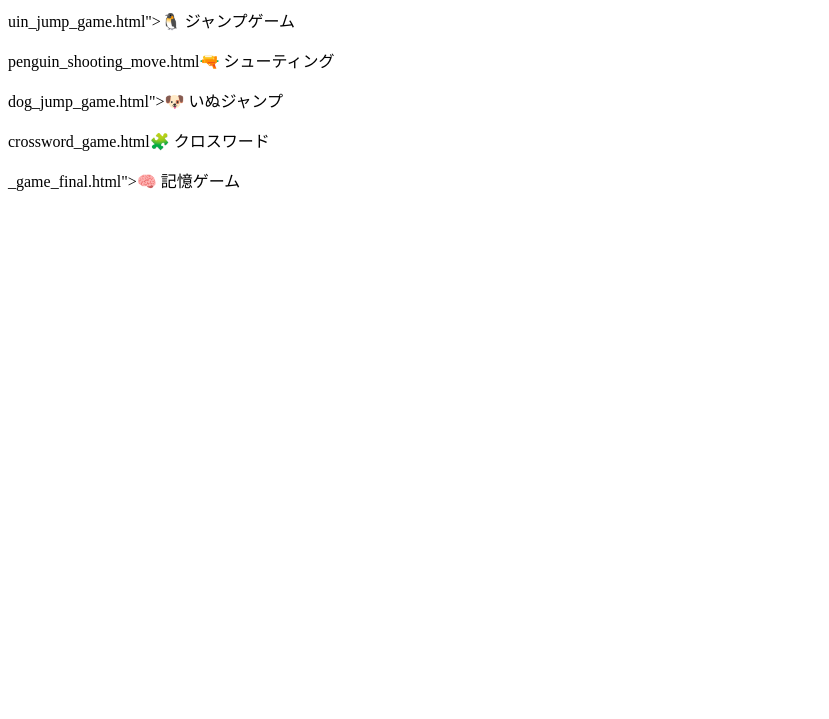
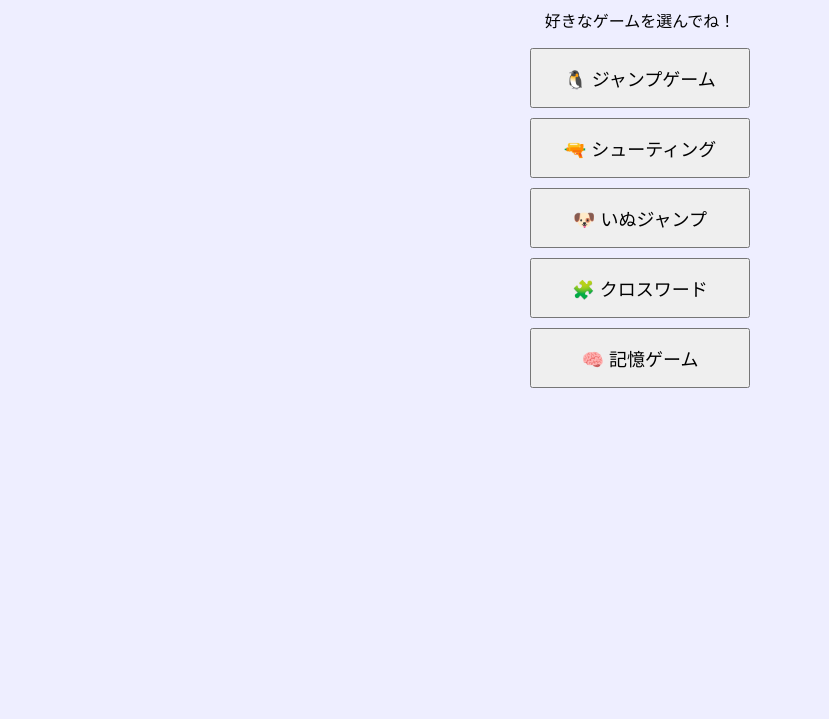
Before and after one commit to hiroyuki0420/digital-fair, a plain HTML site: page index.html in a window 1280 px wide. Shown: the part 81-800 px from the top of the page, without its empty margins (0-829 px from the left). Drawn offline with Linux system fonts and the light colour scheme.

Commit message:
Add files via upload

```diff
--- a/index.html
+++ b/index.html
@@ -3,16 +3,52 @@
 <head>
 <meta charset="UTF-8">
 <title>ゲームコーナー</title>
+
+<style>
+body {
+  text-align: center;
+  font-family: sans-serif;
+  background: #eef;
+}
+button {
+  display: block;
+  width: 220px;
+  margin: 10px auto;
+  padding: 15px;
+  font-size: 18px;
+  cursor: pointer;
+}
+a {
+  text-decoration: none;
+}
+</style>
+
 </head>
+
 <body>
 
 <h1>ゲームコーナー 🎮</h1>
+<p>好きなゲームを選んでね！</p>
 
-<p>uin_jump_game.html">🐧 ジャンプゲーム</a></p>
-<p>penguin_shooting_move.html🔫 シューティング</a></p>
-<p>dog_jump_game.html">🐶 いぬジャンプ</a></p>
-<p>crossword_game.html🧩 クロスワード</a></p>
-<p>_game_final.html">🧠 記憶ゲーム</a></p>
+<a href="penguin_jump_game.html">
+  <button>🐧 ジャンプゲーム</button>
+</a>
+
+<a href="penguin_shooting_move.html">
+  <button>🔫 シューティング</button>
+</a>
+
+<a href="dog_jump_game.html">
+  <button>🐶 いぬジャンプ</button>
+</a>
+
+<a href="crossword_game.html">
+  <button>🧩 クロスワード</button>
+</a>
+
+<a href="memory_game_final.html">
+  <button>🧠 記憶ゲーム</button>
+</a>
 
 </body>
 </html>
```
